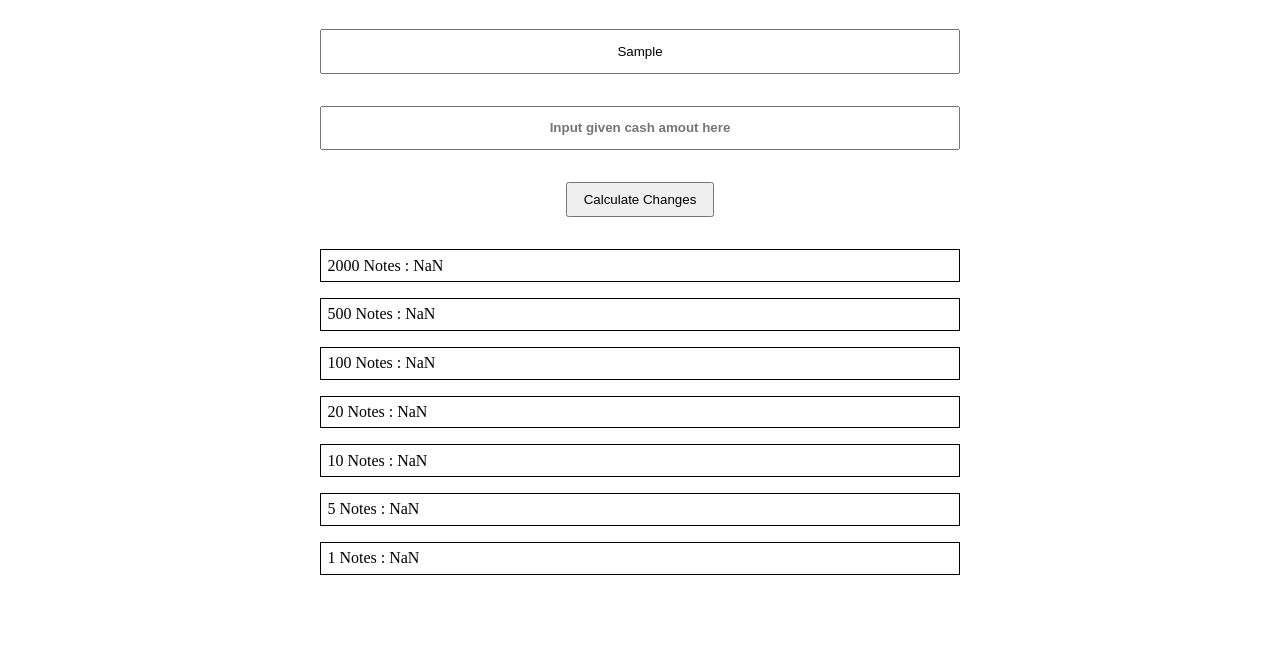
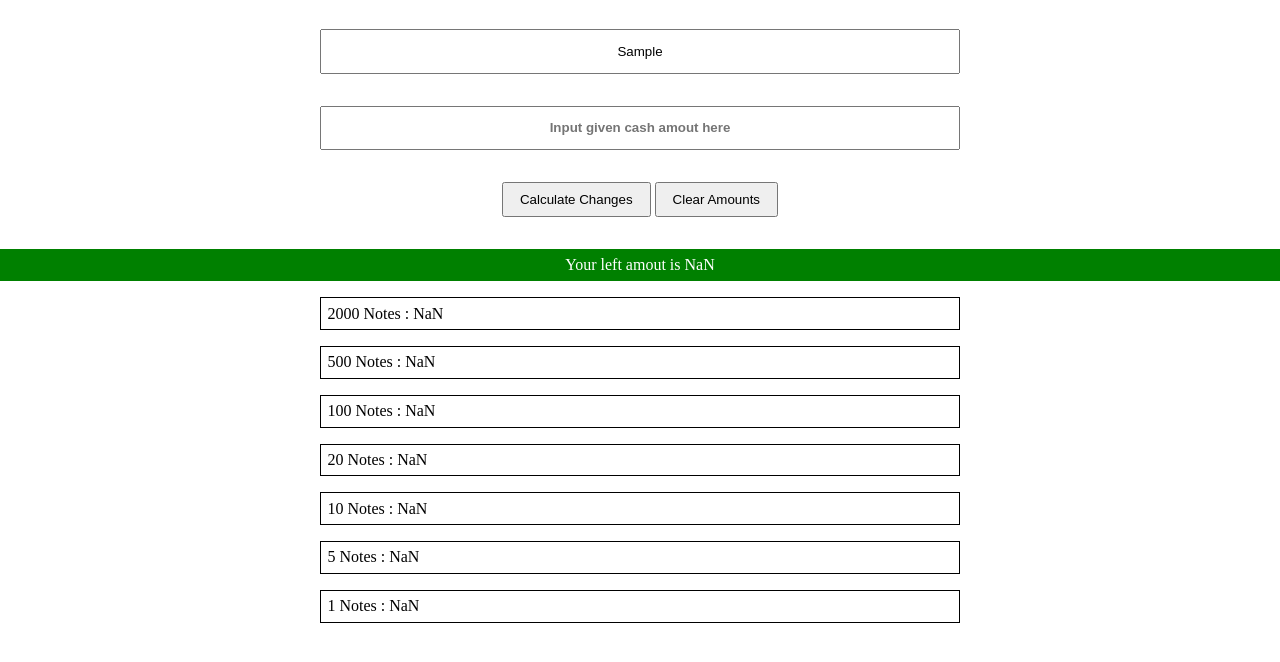
Before and after one commit to jeetech77/Cash-Register, a plain HTML site: page index.html in a window 1280 px wide. Both pictures are taken after typing "Sample" into the empty fields and a click on the button "Calculate Changes". Shown: the part 56-718 px from the top of the page. Drawn offline with Linux system fonts and the light colour scheme.

Commit message:
Feat :  Clear button

```diff
--- a/index.html
+++ b/index.html
@@ -11,16 +11,20 @@
 <body>
     <h1>Cash Register</h1>
     <div class="container">
-        <input placeholder="Input bill amount here." class="bill-amount" />
+        <input placeholder="Firstly enter bill amount here." class="bill-amount" />
         <input placeholder="Input given cash amout here" class="cash-amount" />
     </div>
-    <button class="btn">Calculate Changes</button>
-    <div class="notes two-thou-note">2000 Notes : </div>
-    <div class="notes five-hun-note">500 Notes : </div>
-    <div class="notes hun-note">100 Notes : </div>
-    <div class="notes twen-note">20 Notes : </div>
-    <div class="notes ten-note">10 Notes : </div>
-    <div class="notes five-note">5 Notes : </div>
-    <div class="notes one-note">1 Notes : </div>
+    <div class="btn-sec">
+        <button class="btn">Calculate Changes</button>
+        <button class="clear-btn btn">Clear Amounts</button>
+    </div>
+    <p class="alert-text"></p>
+    <div class="notes ">2000 Notes : <span class="two-thou-note"></span></div>
+    <div class="notes ">500 Notes : <span class="five-hun-note"></span></div>
+    <div class="notes ">100 Notes : <span class="hun-note"></span></div>
+    <div class="notes ">20 Notes : <span class="twen-note"></span></div>
+    <div class="notes ">10 Notes : <span class="ten-note"></span></div>
+    <div class="notes ">5 Notes : <span class="five-note"></span></div>
+    <div class="notes ">1 Notes : <span class="one-note"></span></div>
 </body>
 </html>
--- a/script/script.js
+++ b/script/script.js
@@ -1,6 +1,8 @@
 const billAmountInput = document.querySelector(".bill-amount");
 const cashAmountInput = document.querySelector(".cash-amount");
 const calculateBtn = document.querySelector(".btn");
+const clearBtn=document.querySelector(".clear-btn");
+const alertText=document.querySelector(".alert-text");
 const twoThouNote=document.querySelector(".two-thou-note");
 const fiveHunNote = document.querySelector(".five-hun-note");
 const hunNote = document.querySelector(".hun-note");
@@ -19,11 +21,15 @@ billAmountInput.addEventListener('focusout',()=>{
 })
 calculateBtn.addEventListener("click", () => {
     var billAmount = Number(billAmountInput.value);
-    if(billAmount!=="" || billAmount!==undefined){
-        cashAmountInput.style.visibility="visible";
+    var cashAmount = Number(cashAmountInput.value);
+    if (billAmount>cashAmount) {
+        alertText.innerText=`Your bill is more than the cash you are providing.`;
+        alertText.style.backgroundColor="red";
+        exit();
     }
-    var cashAmount = Number(cashAmountInput.value);
     leftAmount = cashAmount - billAmount;
+    alertText.innerText=`Your left amout is ${leftAmount}`;
+    alertText.style.backgroundColor="green";
     changeAmount.map((note,index) => {
         numOfNotes = leftAmount / note;
         numOfNotes = Math.floor(numOfNotes)
@@ -31,3 +37,12 @@ calculateBtn.addEventListener("click", () => {
         listOfNotes[index].append(`${numOfNotes}`);
     });
 });
+clearBtn.addEventListener('click',()=>{
+    billAmountInput.value='';
+    cashAmountInput.value='';
+    alertText.innerHTML="";
+    alertText.style.backgroundColor = "white";
+    listOfNotes.map(value=>{
+        value.innerHTML="";
+    })
+})
--- a/style/style.css
+++ b/style/style.css
@@ -31,12 +31,20 @@ input::placeholder {
     visibility:hidden;
     transition: all .3s ease-in-out;
 }
-.btn {
+.btn-sec{
+    text-align: center;
+}
+.btn{
     outline: none;
     padding: .5rem 1rem;
-    display: block;
-    margin: auto;
     margin-bottom: 2rem;;
+}
+.alert-text{
+    color: white;
+    display: flex;
+    justify-content: center;
+    align-items: center;
+    height: 2rem;
 }
 
 .notes {
```
